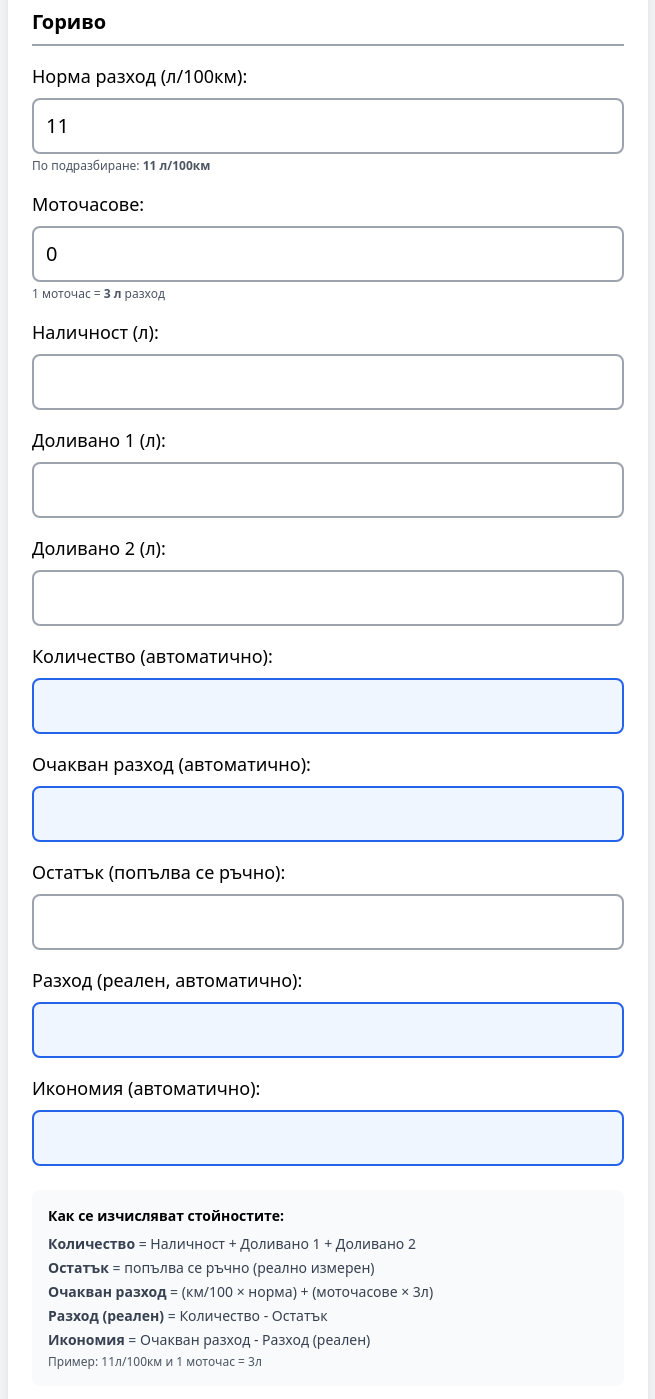
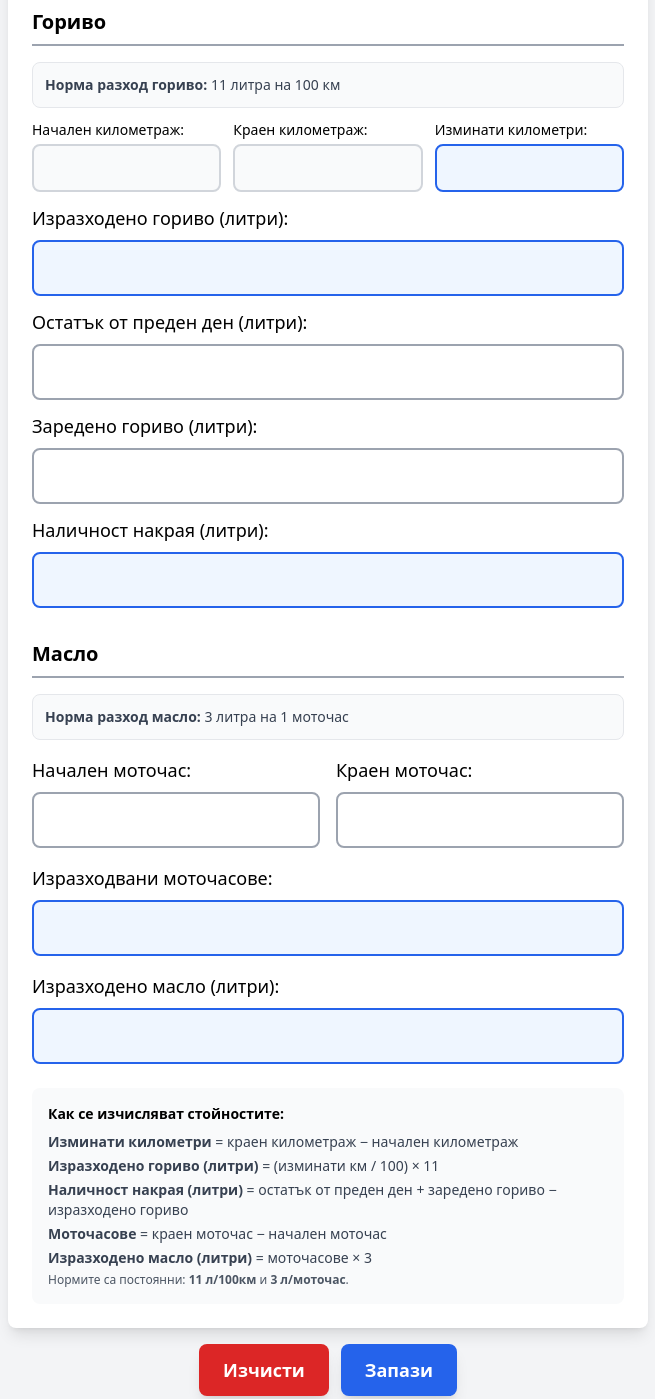
Before and after one commit to s3chkin/puten-list, a plain HTML site: page docs/index.html in a window 1280 px wide. Shown: the part 940-2339 px from the top of the page, without its empty margins (312-967 px from the left). Drawn offline with nearby package versions, Linux system fonts and the light colour scheme.

Commit message:
Втора страница: разход гориво/масло с норми 11л/100км и 3л/моточас

```diff
--- a/docs/index.html
+++ b/docs/index.html
@@ -142,82 +142,57 @@
 
         <div class="space-y-4">
           <div>
+            <div class="grid grid-cols-1 gap-3">
+              <div class="bg-gray-50 border border-gray-200 rounded-lg p-3">
+                <p class="text-sm text-gray-700">
+                  <strong>Норма разход гориво:</strong> 11 литра на 100 км
+                </p>
+              </div>
+
+              <div class="grid grid-cols-1 sm:grid-cols-3 gap-3">
+                <div>
+                  <label class="block text-sm font-medium mb-1"
+                    >Начален километраж:</label
+                  >
+                  <input
+                    type="number"
+                    id="fuel-odometer-start"
+                    readonly
+                    class="w-full text-lg p-2 border-2 border-gray-300 bg-gray-50 rounded-lg font-semibold"
+                  />
+                </div>
+                <div>
+                  <label class="block text-sm font-medium mb-1"
+                    >Краен километраж:</label
+                  >
+                  <input
+                    type="number"
+                    id="fuel-odometer-end"
+                    readonly
+                    class="w-full text-lg p-2 border-2 border-gray-300 bg-gray-50 rounded-lg font-semibold"
+                  />
+                </div>
+                <div>
+                  <label class="block text-sm font-medium mb-1"
+                    >Изминати километри:</label
+                  >
+                  <input
+                    type="number"
+                    id="fuel-distance-km"
+                    readonly
+                    class="w-full text-lg p-2 border-2 border-blue-600 bg-blue-50 rounded-lg font-bold"
+                  />
+                </div>
+              </div>
+
+              <div>
                 <label class="block text-lg font-medium mb-2"
-              >Норма разход (л/100км):</label
+                  >Изразходено гориво (литри):</label
                 >
                 <input
                   type="number"
                   step="0.1"
-              id="fuel-consumption-rate"
-              value="11"
-              class="w-full text-xl p-3 border-2 border-gray-400 rounded-lg"
-              onchange="calculateFuel()"
-            />
-            <p class="text-xs text-gray-600 mt-1">
-              По подразбиране: <strong>11 л/100км</strong>
-            </p>
-          </div>
-
-          <div>
-            <label class="block text-lg font-medium mb-2">Моточасове:</label>
-            <input
-              type="number"
-              step="0.1"
-              id="moto-hours"
-              value="0"
-              class="w-full text-xl p-3 border-2 border-gray-400 rounded-lg"
-              onchange="calculateFuel()"
-            />
-            <p class="text-xs text-gray-600 mt-1">
-              1 моточас = <strong>3 л</strong> разход
-            </p>
-          </div>
-
-          <div>
-            <label class="block text-lg font-medium mb-2">Наличност (л):</label>
-            <input
-              type="number"
-              step="0.1"
-              id="fuel-available"
-              class="w-full text-xl p-3 border-2 border-gray-400 rounded-lg"
-              onchange="calculateFuel()"
-            />
-          </div>
-
-          <div>
-            <label class="block text-lg font-medium mb-2"
-              >Доливано 1 (л):</label
-            >
-            <input
-              type="number"
-              step="0.1"
-              id="fuel-filled1"
-              class="w-full text-xl p-3 border-2 border-gray-400 rounded-lg"
-              onchange="calculateFuel()"
-            />
-          </div>
-
-          <div>
-            <label class="block text-lg font-medium mb-2"
-              >Доливано 2 (л):</label
-            >
-            <input
-              type="number"
-              step="0.1"
-              id="fuel-filled2"
-              class="w-full text-xl p-3 border-2 border-gray-400 rounded-lg"
-              onchange="calculateFuel()"
-            />
-          </div>
-
-          <div>
-            <label class="block text-lg font-medium mb-2"
-              >Количество (автоматично):</label
-            >
-            <input
-              type="number"
-              step="0.1"
-              id="fuel-quantity"
+                  id="fuel-used-liters"
                   readonly
                   class="w-full text-xl p-3 border-2 border-blue-600 bg-blue-50 rounded-lg font-bold"
                 />
@@ -225,12 +200,100 @@
 
               <div>
                 <label class="block text-lg font-medium mb-2"
-              >Очакван разход (автоматично):</label
+                  >Остатък от преден ден (литри):</label
                 >
                 <input
                   type="number"
                   step="0.1"
-              id="fuel-expected-consumption"
+                  id="fuel-prev-remainder"
+                  class="w-full text-xl p-3 border-2 border-gray-400 rounded-lg"
+                  onchange="recalculateAll()"
+                />
+              </div>
+
+              <div>
+                <label class="block text-lg font-medium mb-2"
+                  >Заредено гориво (литри):</label
+                >
+                <input
+                  type="number"
+                  step="0.1"
+                  id="fuel-refueled"
+                  class="w-full text-xl p-3 border-2 border-gray-400 rounded-lg"
+                  onchange="recalculateAll()"
+                />
+              </div>
+
+              <div>
+                <label class="block text-lg font-medium mb-2"
+                  >Наличност накрая (литри):</label
+                >
+                <input
+                  type="number"
+                  step="0.1"
+                  id="fuel-end-availability"
+                  readonly
+                  class="w-full text-xl p-3 border-2 border-blue-600 bg-blue-50 rounded-lg font-bold"
+                />
+                <p
+                  id="fuel-error"
+                  class="hidden mt-2 text-sm font-semibold text-red-700"
+                >
+                  Грешка: наличността накрая не може да бъде отрицателна. Проверете
+                  въведените стойности.
+                </p>
+              </div>
+            </div>
+          </div>
+
+        </div>
+
+        <h2 class="text-xl font-semibold mt-8 mb-4 border-b-2 border-gray-400 pb-2">
+          Масло
+        </h2>
+
+        <div class="space-y-4">
+          <div class="bg-gray-50 border border-gray-200 rounded-lg p-3">
+            <p class="text-sm text-gray-700">
+              <strong>Норма разход масло:</strong> 3 литра на 1 моточас
+            </p>
+          </div>
+
+          <div class="grid grid-cols-1 sm:grid-cols-2 gap-4">
+            <div>
+              <label class="block text-lg font-medium mb-2"
+                >Начален моточас:</label
+              >
+              <input
+                type="number"
+                step="0.1"
+                id="moto-hour-start"
+                class="w-full text-xl p-3 border-2 border-gray-400 rounded-lg"
+                onchange="recalculateAll()"
+              />
+            </div>
+            <div>
+              <label class="block text-lg font-medium mb-2"
+                >Краен моточас:</label
+              >
+              <input
+                type="number"
+                step="0.1"
+                id="moto-hour-end"
+                class="w-full text-xl p-3 border-2 border-gray-400 rounded-lg"
+                onchange="recalculateAll()"
+              />
+            </div>
+          </div>
+
+          <div>
+            <label class="block text-lg font-medium mb-2"
+              >Изразходвани моточасове:</label
+            >
+            <input
+              type="number"
+              step="0.1"
+              id="moto-hours-used"
               readonly
               class="w-full text-xl p-3 border-2 border-blue-600 bg-blue-50 rounded-lg font-bold"
             />
@@ -238,38 +301,12 @@
 
           <div>
             <label class="block text-lg font-medium mb-2"
-              >Остатък (попълва се ръчно):</label
+              >Изразходено масло (литри):</label
             >
             <input
               type="number"
               step="0.1"
-              id="fuel-remainder"
-              class="w-full text-xl p-3 border-2 border-gray-400 rounded-lg"
-              onchange="calculateEconomy()"
-            />
-          </div>
-
-          <div>
-            <label class="block text-lg font-medium mb-2"
-              >Разход (реален, автоматично):</label
-            >
-            <input
-              type="number"
-              step="0.1"
-              id="fuel-actual-consumption"
-              readonly
-              class="w-full text-xl p-3 border-2 border-blue-600 bg-blue-50 rounded-lg font-bold"
-            />
-          </div>
-
-          <div>
-            <label class="block text-lg font-medium mb-2"
-              >Икономия (автоматично):</label
-            >
-            <input
-              type="number"
-              step="0.1"
-              id="fuel-economy"
+              id="oil-used-liters"
               readonly
               class="w-full text-xl p-3 border-2 border-blue-600 bg-blue-50 rounded-lg font-bold"
             />
@@ -281,23 +318,26 @@
           <h3 class="font-semibold mb-2">Как се изчисляват стойностите:</h3>
           <ul class="space-y-1 text-gray-700">
             <li>
-              <strong>Количество</strong> = Наличност + Доливано 1 + Доливано 2
+              <strong>Изминати километри</strong> = краен километраж − начален
+              километраж
             </li>
             <li>
-              <strong>Остатък</strong> = попълва се ръчно (реално измерен)
+              <strong>Изразходено гориво (литри)</strong> = (изминати км / 100) ×
+              11
             </li>
             <li>
-              <strong>Очакван разход</strong> = (км/100 × норма) + (моточасове ×
-              3л)
+              <strong>Наличност накрая (литри)</strong> = остатък от преден ден +
+              заредено гориво − изразходено гориво
             </li>
             <li>
-              <strong>Разход (реален)</strong> = Количество - Остатък
+              <strong>Моточасове</strong> = краен моточас − начален моточас
             </li>
             <li>
-              <strong>Икономия</strong> = Очакван разход - Разход (реален)
+              <strong>Изразходено масло (литри)</strong> = моточасове × 3
             </li>
             <li class="text-xs text-gray-600 mt-2">
-              Пример: 11л/100км и 1 моточас = 3л
+              Нормите са постоянни: <strong>11 л/100км</strong> и
+              <strong>3 л/моточас</strong>.
             </li>
           </ul>
         </div>
--- a/docs/script.js
+++ b/docs/script.js
@@ -1,3 +1,6 @@
+const FUEL_NORM_L_PER_100KM = 11;
+const OIL_NORM_L_PER_MOTO_HOUR = 3;
+
 // Calculate distance traveled
 function calculateDistance() {
   const start =
@@ -13,8 +16,7 @@ function calculateDistance() {
   // Auto-calculate routes from distance
   updateRoutesFromDistance();
 
-  // Recalculate fuel if distance changes
-  calculateFuel();
+  recalculateAll();
 }
 
 // Calculate route total kilometers
@@ -59,90 +61,76 @@ function updateRoutesFromDistance() {
 
 // Calculate fuel consumption
 function calculateFuel() {
-  const available =
-    parseFloat(document.getElementById("fuel-available").value) || 0;
-  const filled1 =
-    parseFloat(document.getElementById("fuel-filled1").value) || 0;
-  const filled2 =
-    parseFloat(document.getElementById("fuel-filled2").value) || 0;
+  // Sync odometer values for the fuel section
+  const odometerStart = parseFloat(document.getElementById("odometer-start")?.value) || 0;
+  const odometerEnd = parseFloat(document.getElementById("odometer-end")?.value) || 0;
+  const distanceKm = Math.max(0, odometerEnd - odometerStart);
 
-  const totalFilled = filled1 + filled2;
-  const quantity = available + totalFilled;
+  const fuelOdoStart = document.getElementById("fuel-odometer-start");
+  const fuelOdoEnd = document.getElementById("fuel-odometer-end");
+  const fuelDistance = document.getElementById("fuel-distance-km");
+  if (fuelOdoStart) fuelOdoStart.value = odometerStart ? String(odometerStart) : "";
+  if (fuelOdoEnd) fuelOdoEnd.value = odometerEnd ? String(odometerEnd) : "";
+  if (fuelDistance) fuelDistance.value = distanceKm ? String(Math.round(distanceKm)) : "";
 
-  // Get distance from front page or route total
-  const distance =
-    parseFloat(document.getElementById("distance-traveled").value) ||
-    parseFloat(document.getElementById("route-total").value) ||
-    0;
-
-  const quantityInput = document.getElementById("fuel-quantity");
-  const remainderInput = document.getElementById("fuel-remainder");
-
-  if (quantityInput) {
-    quantityInput.value =
-      quantity > 0 ? (Math.round(quantity * 10) / 10).toFixed(1) : "";
+  // Fuel used: (km/100)*11
+  const fuelUsed = (distanceKm / 100) * FUEL_NORM_L_PER_100KM;
+  const fuelUsedInput = document.getElementById("fuel-used-liters");
+  if (fuelUsedInput) {
+    fuelUsedInput.value = distanceKm ? (Math.round(fuelUsed * 10) / 10).toFixed(1) : "";
   }
 
-  // Calculate economy based on actual remainder (manually entered)
-  calculateEconomy();
+  // End availability: prev remainder + refueled - fuel used
+  const prevRemainder = parseFloat(document.getElementById("fuel-prev-remainder")?.value) || 0;
+  const refueled = parseFloat(document.getElementById("fuel-refueled")?.value) || 0;
+  const endAvailability = prevRemainder + refueled - fuelUsed;
+
+  const endAvailabilityInput = document.getElementById("fuel-end-availability");
+  const fuelError = document.getElementById("fuel-error");
+
+  if (endAvailabilityInput) {
+    if (distanceKm > 0 || prevRemainder > 0 || refueled > 0) {
+      if (endAvailability < 0) {
+        endAvailabilityInput.value = "";
+        endAvailabilityInput.classList.remove("border-blue-600", "bg-blue-50");
+        endAvailabilityInput.classList.add("border-red-600", "bg-red-50");
+        if (fuelError) fuelError.classList.remove("hidden");
+      } else {
+        endAvailabilityInput.value = (Math.round(endAvailability * 10) / 10).toFixed(1);
+        endAvailabilityInput.classList.remove("border-red-600", "bg-red-50");
+        endAvailabilityInput.classList.add("border-blue-600", "bg-blue-50");
+        if (fuelError) fuelError.classList.add("hidden");
+      }
+    } else {
+      endAvailabilityInput.value = "";
+      endAvailabilityInput.classList.remove("border-red-600", "bg-red-50");
+      endAvailabilityInput.classList.add("border-blue-600", "bg-blue-50");
+      if (fuelError) fuelError.classList.add("hidden");
+    }
+  }
 }
 
-// Calculate economy from actual remainder
-function calculateEconomy() {
-  const quantityInput = document.getElementById("fuel-quantity");
-  const remainderInput = document.getElementById("fuel-remainder");
-  const economyInput = document.getElementById("fuel-economy");
-  const expectedConsumptionInput = document.getElementById(
-    "fuel-expected-consumption"
-  );
-  const actualConsumptionInput = document.getElementById("fuel-actual-consumption");
-  const rateInput = document.getElementById("fuel-consumption-rate");
-  const motoHoursInput = document.getElementById("moto-hours");
+function calculateOil() {
+  const start = parseFloat(document.getElementById("moto-hour-start")?.value) || 0;
+  const end = parseFloat(document.getElementById("moto-hour-end")?.value) || 0;
+  const motoHours = end - start;
 
-  const quantity = parseFloat(quantityInput?.value) || 0;
-  const remainder = parseFloat(remainderInput?.value) || 0;
+  const motoHoursUsedInput = document.getElementById("moto-hours-used");
+  const oilUsedInput = document.getElementById("oil-used-liters");
 
-  // Get distance from front page or route total
-  const distance =
-    parseFloat(document.getElementById("distance-traveled").value) ||
-    parseFloat(document.getElementById("route-total").value) ||
-    0;
-
-  // Норма (л/100км) — по подразбиране 11
-  const ratePer100km = parseFloat(rateInput?.value) || 11;
-  // Моточасове — по подразбиране 0
-  const motoHours = parseFloat(motoHoursInput?.value) || 0;
-  // 1 моточас = 3л
-  const motoConsumption = motoHours * 3;
-
-  // Очакван разход = (км/100 * норма) + (моточасове * 3л)
-  const expectedConsumption = (distance / 100) * ratePer100km + motoConsumption;
-  if (expectedConsumptionInput) {
-    expectedConsumptionInput.value =
-      expectedConsumption > 0 ? (Math.round(expectedConsumption * 10) / 10).toFixed(1) : "";
+  if (motoHoursUsedInput) {
+    motoHoursUsedInput.value = motoHours > 0 ? (Math.round(motoHours * 10) / 10).toFixed(1) : "";
   }
 
-  // Реален разход = Количество - Остатък (реално измерен) — само ако е въведен остатък
-  const hasRemainder = remainderInput && remainderInput.value !== "";
-  if (hasRemainder && quantity > 0) {
-    const actualConsumption = quantity - remainder;
-    if (actualConsumptionInput) {
-      actualConsumptionInput.value = (Math.round(actualConsumption * 10) / 10).toFixed(1);
-    }
+  const oilUsed = Math.max(0, motoHours) * OIL_NORM_L_PER_MOTO_HOUR;
+  if (oilUsedInput) {
+    oilUsedInput.value = motoHours > 0 ? (Math.round(oilUsed * 10) / 10).toFixed(1) : "";
+  }
+}
 
-    // Икономия = Очакван разход - Реален разход (може да е отрицателна)
-    const economyValue = expectedConsumption - actualConsumption;
-    if (economyInput) {
-      economyInput.value = (Math.round(economyValue * 10) / 10).toFixed(1);
-    }
-  } else {
-    if (actualConsumptionInput) {
-      actualConsumptionInput.value = "";
-    }
-    if (economyInput) {
-      economyInput.value = "";
-    }
-  }
+function recalculateAll() {
+  calculateFuel();
+  calculateOil();
 }
 
 // Clear all form fields
@@ -185,7 +173,7 @@ function loadData() {
     // Recalculate all fields
     calculateDistance();
     updateRoutesFromDistance();
-    calculateFuel();
+    recalculateAll();
   }
 }
 
```
Lines whose indentation alone changed are shown as unchanged.
